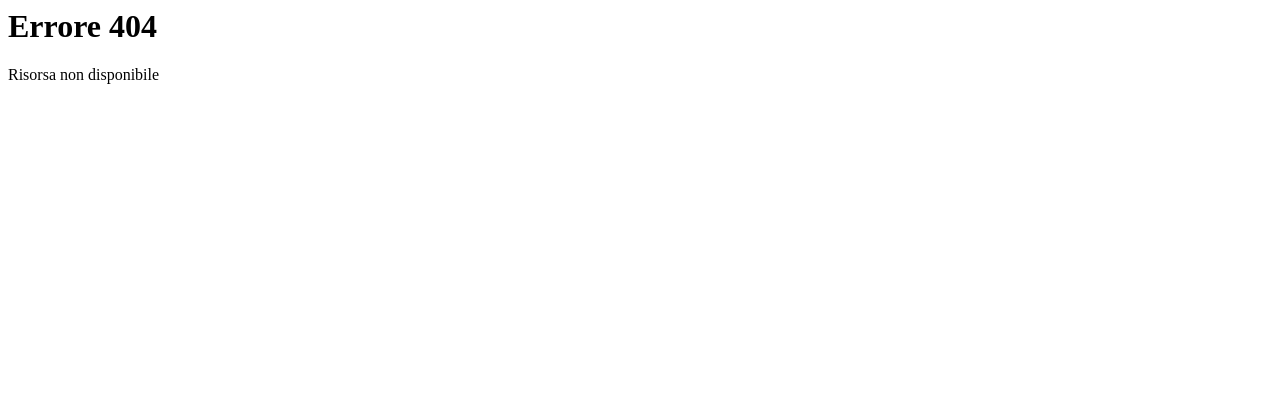
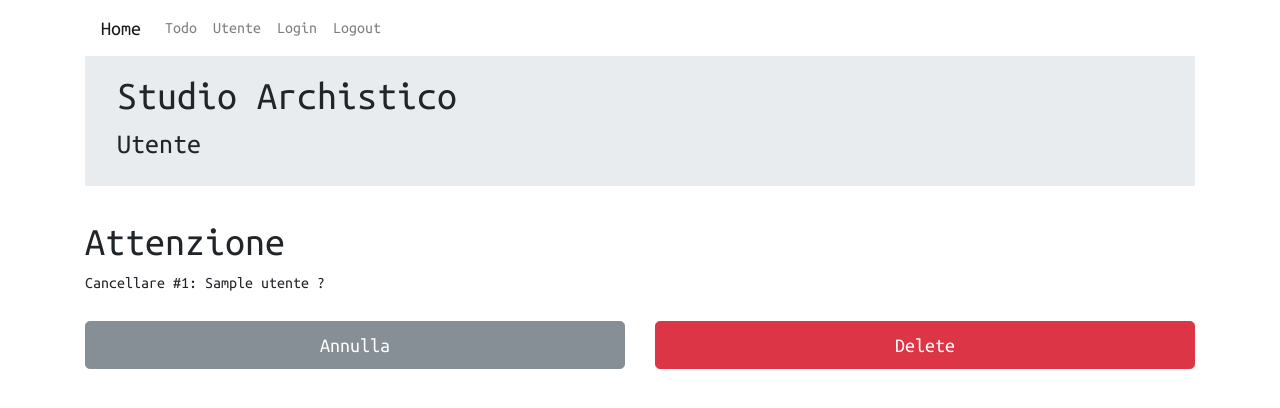
Before and after one commit to archistico/base, a PHP site: page /utente/delete/1 in a window 1280 px wide. Shown: the top 408 px of the page. Run offline with PHP 8.4, Linux system fonts and the light colour scheme; tables that the repository leaves empty hold one stand-in row (values such as "Sample post").

Commit message:
bug e utente cancella ok

```diff
--- a/controllers/todo.php
+++ b/controllers/todo.php
@@ -84,7 +84,6 @@ class TodoDelete {
         $messaggio = "Attenzione";
         $elemento = "Cancellare #".$todo['id'].": ".Utilita::DB2HTML($todo['descrizione'])." ?";
         $linkAnnulla = "/todo";
-        $linkAzione = "/todo";
 
         include("views/tododelete.php");
     }
--- a/controllers/utente.php
+++ b/controllers/utente.php
@@ -115,32 +115,31 @@ class UtenteDelete {
 
         if(empty($errors)) {
 
-            if(!TodoEntity::DELETE($id)) {
+            if(!UtenteEntity::DELETE($id)) {
                 $errors[] = 'Errore inserimento nella base dati';
             } else {
-                Flashmessage::ADD($utentefk, 'todo', 'ok', 'cancellato', 'SUCCESS');
+                Flashmessage::ADD($utentefk, 'utente', 'ok', 'cancellato', 'SUCCESS');
             }
         }
 
         if(!empty($errors)) {
             foreach($errors as $testo) {
-                Flashmessage::ADD($utentefk, 'todo', 'Attenzione', $testo, 'ALERT');
+                Flashmessage::ADD($utentefk, 'utente', 'Attenzione', $testo, 'ALERT');
             }
         }
 
         // Rinvia alla pagina
-        header("Location: /todo");
+        header("Location: /utente");
     }
 
     function get($id) {
-        $todo = TodoEntity::ID($id);
+        $el = UtenteEntity::ID($id);
 
         $messaggio = "Attenzione";
-        $elemento = "Cancellare #".$todo['id'].": ".Utilita::DB2HTML($todo['descrizione'])." ?";
-        $linkAnnulla = "/todo";
-        $linkAzione = "/todo";
+        $elemento = "Cancellare #".$el['utenteid'].": ".Utilita::DB2HTML($el['denominazione'])." ?";
+        $linkAnnulla = "/utente";
 
-        include("views/tododelete.php");
+        include("views/utentedelete.php");
     }
 }
 
@@ -237,7 +236,7 @@ class UtenteEntity {
     public static function ID($id) {
         try {
 
-            $query = MySQL::getInstance()->prepare("SELECT id, descrizione FROM todo WHERE id = :id");
+            $query = MySQL::getInstance()->prepare("SELECT * FROM utente WHERE utenteid = :id");
             $query->bindValue(':id', $id, PDO::PARAM_STR);
             $query->execute();
             $todo = $query->fetch(PDO::FETCH_ASSOC);
@@ -253,7 +252,7 @@ class UtenteEntity {
         $result = false;
         try {
 
-            $query = MySQL::getInstance()->prepare("DELETE FROM todo WHERE id = :id");
+            $query = MySQL::getInstance()->prepare("DELETE FROM utente WHERE utenteid = :id");
             $query->bindValue(':id', $id, PDO::PARAM_STR);
             $result = $query->execute();
 
@@ -264,13 +263,21 @@ class UtenteEntity {
         return $result;
     }
 
-    public static function MODIFY($id,$todo) {
+    public static function MODIFY($id, $denominazione, $indirizzo, $cf, $piva, $telefono, $email, $account, $password, $tipologia) {
         $result = false;
         try {
 
-            $query = MySQL::getInstance()->prepare("UPDATE todo SET descrizione = :descrizione WHERE id = :id");
+            $query = MySQL::getInstance()->prepare("UPDATE utente SET denominazione=:denominazione, indirizzo=:indirizzo, cf=:cf, piva=:piva, telefono=:telefono, email=:email, account=:account, password=:password, tipologia=:tipologia WHERE utenteid = :id");
             $query->bindValue(':id', $id, PDO::PARAM_STR);
-            $query->bindValue(':descrizione', Utilita::HTML2DB($todo), PDO::PARAM_STR);
+            $query->bindValue(':denominazione', Utilita::HTML2DB($denominazione), PDO::PARAM_STR);
+            $query->bindValue(':indirizzo', Utilita::HTML2DB($indirizzo), PDO::PARAM_STR);
+            $query->bindValue(':cf', Utilita::HTML2DB($cf), PDO::PARAM_STR);
+            $query->bindValue(':piva', Utilita::HTML2DB($piva), PDO::PARAM_STR);
+            $query->bindValue(':telefono', Utilita::HTML2DB($telefono), PDO::PARAM_STR);
+            $query->bindValue(':email', Utilita::HTML2DB($email), PDO::PARAM_STR);
+            $query->bindValue(':account', Utilita::HTML2DB($account), PDO::PARAM_STR);
+            $query->bindValue(':password', Utilita::HTML2DB($password), PDO::PARAM_STR);
+            $query->bindValue(':tipologia', Utilita::HTML2DB($tipologia), PDO::PARAM_STR);
             $result = $query->execute();
 
         }  catch (PDOException $e) {
--- a/index.php
+++ b/index.php
@@ -18,5 +18,7 @@ Route::serve(array(
     "/login" => "Login",
     "/logout" => "Logout",
     "/utente" => "Utente",
+    "/utente/delete/:number" => "UtenteDelete",
+    "/utente/modify/:number" => "UtenteModify",
 
 ));
--- /dev/null
+++ b/views/utentedelete.php
@@ -0,0 +1,64 @@
+<?php
+require("html_default.php");
+
+$filename_corrente = File::FILENAME(__FILE__);
+
+/* -----------------------------
+ *           LOGGIN
+ * -----------------------------
+ */
+// Autaut::CHECK_CREDENTIAL(['Amministrazione','Lavoratore','Cliente']);
+// POSSO ACCEDERE ALLA RISORSA
+// $utentefk = Autaut::LOGGATO();
+$utentefk = 1;
+$csrfname = $filename_corrente.":".$utentefk.":csrf";
+
+/* -----------------------------
+ *           HTML
+ * -----------------------------
+ */
+Html_default::HEAD("Base - ".strtoupper($filename_corrente));
+Html_default::OPENCONTAINER();
+Html_default::MENU($filename_corrente);
+Html_default::JUMBOTRON("Studio Archistico", "Utente");
+
+/* -----------------------------
+ *       CORPO FILE
+ * -----------------------------
+ */
+Html_default::SHOW_NOTICES(Flashmessage::READ($utentefk, $filename_corrente));
+
+?>
+    <div class='box-body'>
+    <div class='row'>
+        <div class='col-md-12'>
+            <h1><?= $messaggio ?></h1>
+            <h6><?= $elemento ?></h6>
+        </div>
+    </div>
+    <div class='row paddingTop20'>
+        <div class='col-md-6'>
+            <a class='btn btn-block btn-secondary btn-lg' href='<?= $linkAnnulla ?>'>Annulla</a>
+        </div>
+        <div class='col-md-6'>
+            <form action="" method="post">
+                <input type="hidden" name="id" value="<?= $id ?>"/>
+                <input type="submit" value="Delete" class='btn btn-block btn-danger btn-lg'/>
+            </form>
+        </div>
+    </div>
+
+<?php
+/* -----------------------------
+ *      FINE CORPO FILE
+ * -----------------------------
+ */
+
+
+/* -----------------------------
+ *      FINE HTML
+ * -----------------------------
+ */
+Html_default::CLOSECONTAINER();
+Html_default::SCRIPT(True);
+Html_default::END();
```
